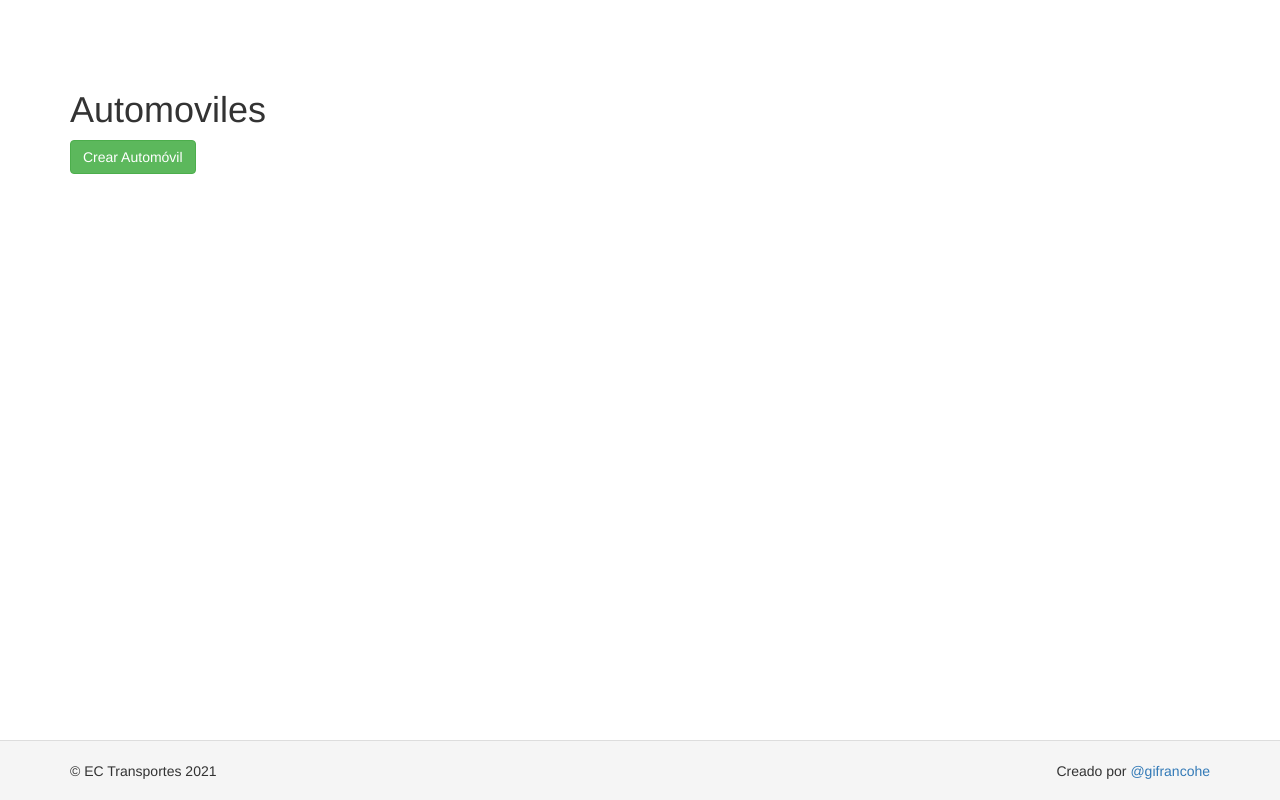
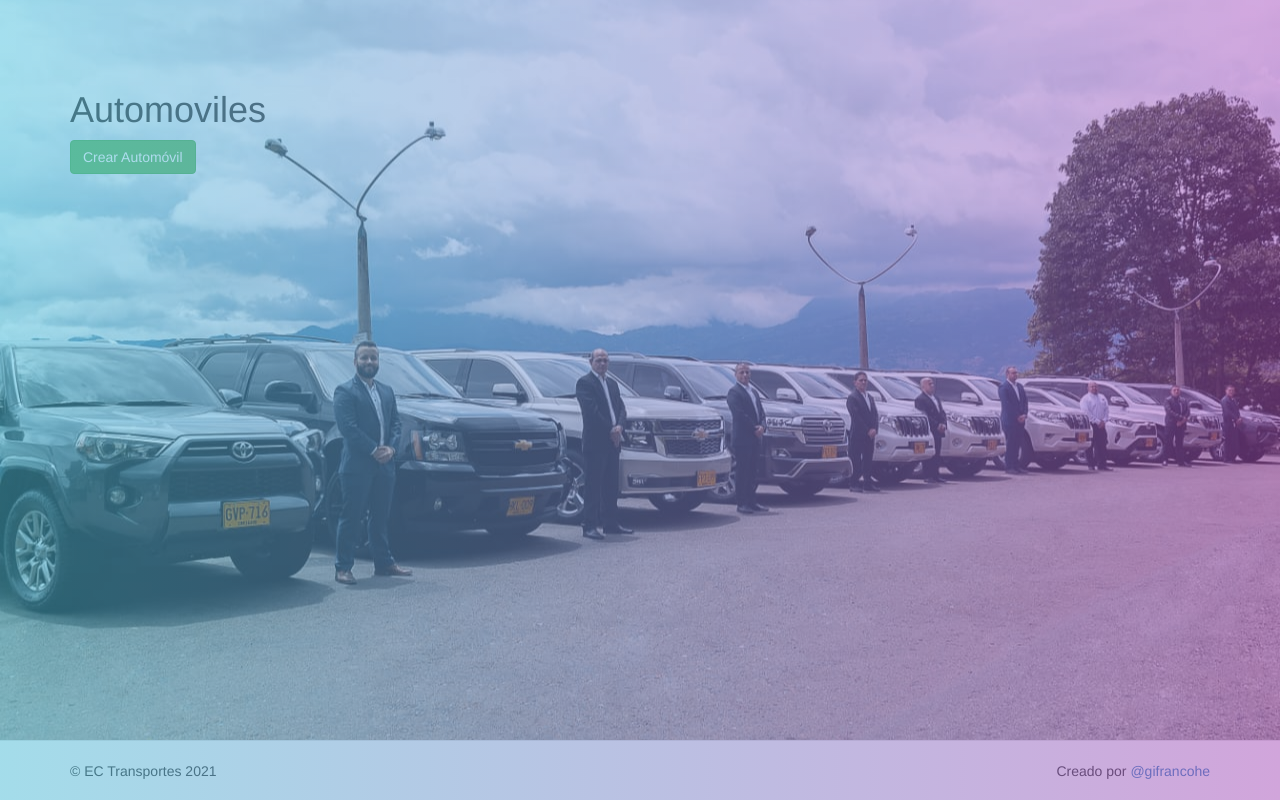
Before and after one commit to gifrancohe/ectrans, a Yii app: template views/car/index.php in a window 1280 px wide. Run offline with PHP 8.4 and a stand-in for Yii, Linux system fonts and the light colour scheme; the template is opened without the code that fills it, so the values that code supplies are empty; some libraries are stand-ins or nearby versions.

Commit message:
Add image of background and gradient

```diff
--- a/web/css/site.css
+++ b/web/css/site.css
@@ -1,6 +1,24 @@
 html,
 body {
     height: 100%;
+    min-height: 100vh;
+    background-image: url(../ec-background-drivers.jpeg);
+    background-repeat: no-repeat;
+    background-size: cover;
+    background-position: center;
+    background-attachment: fixed;
+}
+
+body::before {
+    content: "";
+    width: 100%;
+    min-height: 100vh;
+    position: absolute;
+    top: 0;
+    left: 0;
+
+    background: linear-gradient(90deg, #52c4df, #ad55c1);
+    opacity: 0.5;
 }
 
 .wrap {
```
Also changed, not shown: web/ec-background-drivers.jpeg (added).
